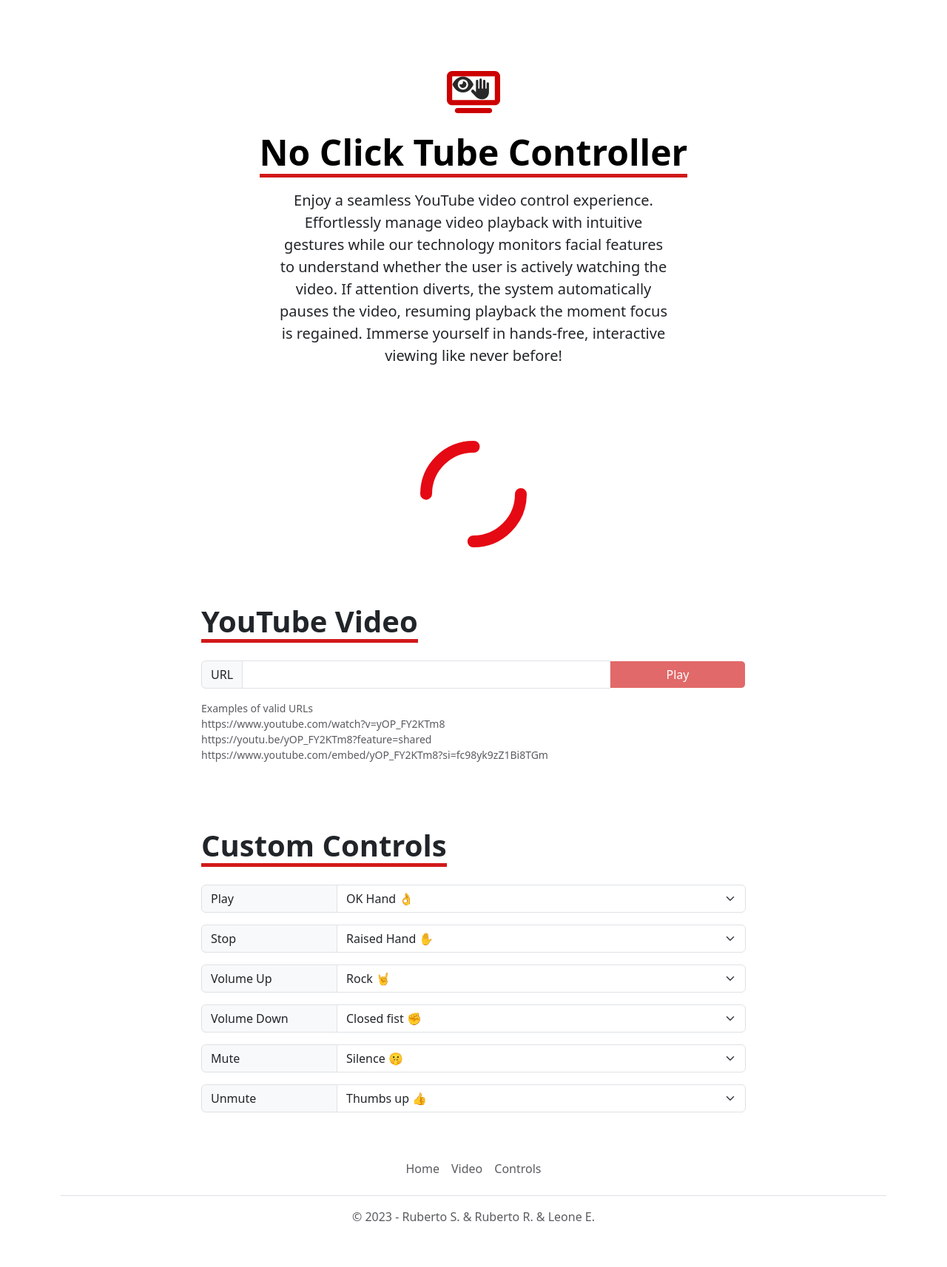
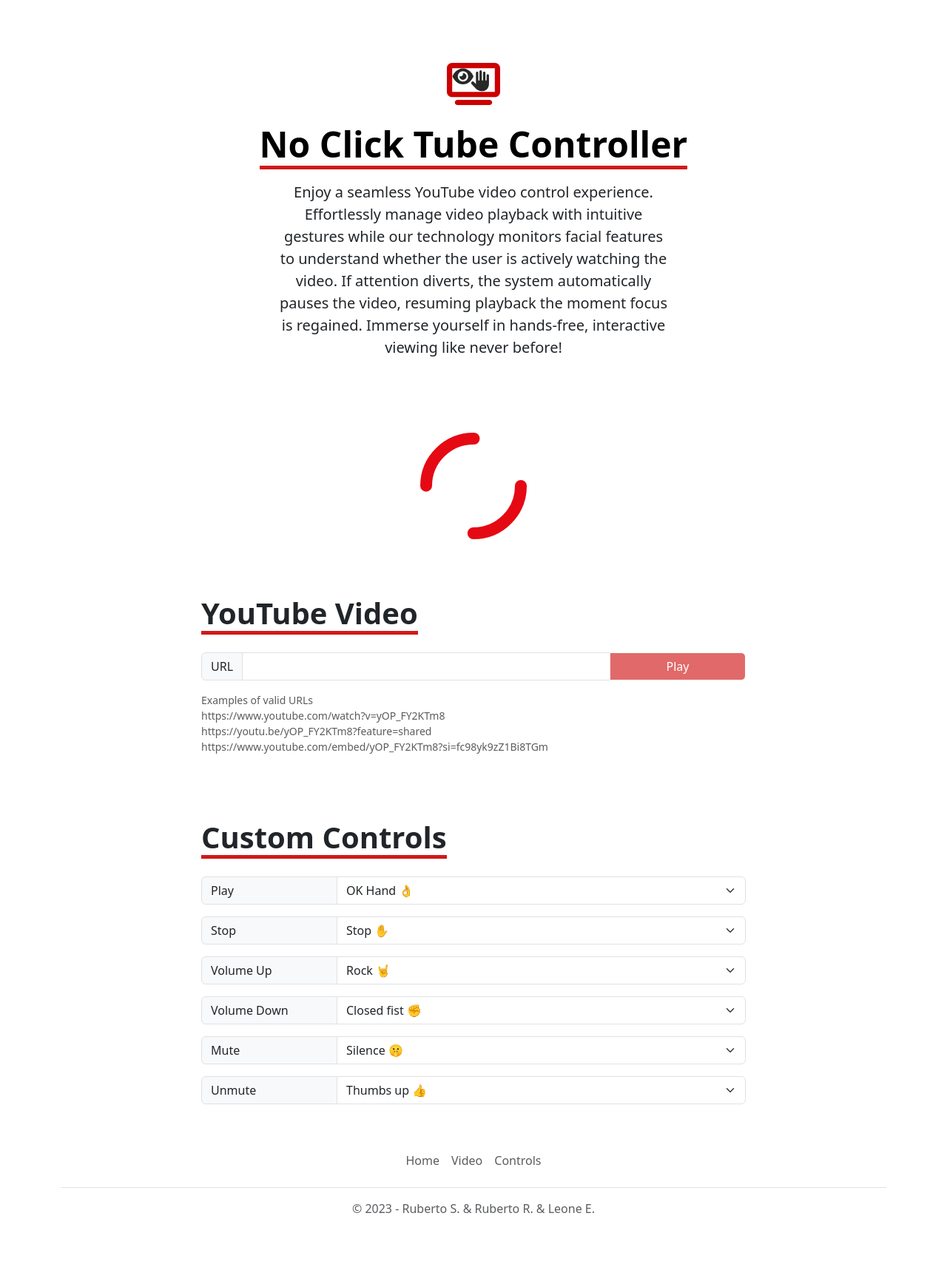
Before and after one commit to Er-Simon/NoClickTubeController, a Flask app: page / in a window 1280 px wide. Shown: the part 75-1788 px from the top of the page at 74% size. After the commit the page ends 1715 px from the top, so only its background shows below. Run offline with Flask 3, Linux system fonts and the light colour scheme; some libraries are stand-ins or nearby versions.

Commit message:
fix minor issues

```diff
--- a/static/scripts/youtube-player.js
+++ b/static/scripts/youtube-player.js
@@ -27,7 +27,7 @@
   EightFingers: '8️⃣'
 };
 
-const MIN_FOCUS_NOFOCUS_TIME = 1300;
+const MIN_FOCUS_NOFOCUS_TIME = 1600;
 
 
 var player = undefined;
--- a/static/style.css
+++ b/static/style.css
@@ -14,7 +14,11 @@
     z-index: 1;
 }
 
-.my-nav-link {
+.my-padding-top {
+    padding-top: 4rem;
+}
+
+.my-nav-link, .my-nav-link:focus {
     color: #282828 !important;
 }
 
@@ -32,7 +36,7 @@
     color: #282828 !important;
 }
 
-.my-button {
+.my-button, .my-button:focus {
     background-color: rgba(204,0,0,0.9) !important;
     color: white !important;
     font-weight: 500 !important;
--- a/templates/header.html
+++ b/templates/header.html
@@ -1,5 +1,5 @@
-<div class="container">
-  <header class="d-flex flex-wrap justify-content-center py-3 mb-4 border-bottom">
+<div class="container fixed-top bg-white" id="header">
+  <header class="d-flex flex-wrap justify-content-center py-3 mb-0 border-bottom">
     <a href="#" class="d-flex align-items-center mb-3 mb-md-0 me-md-auto link-body-emphasis text-decoration-none">
       <svg class="bi me-4" width="40" height="32" xmlns="http://www.w3.org/2000/svg">
         <image href="static/images/logo.svg" width="40" height="32" />
--- a/templates/index.html
+++ b/templates/index.html
@@ -28,7 +28,7 @@
   <body>
     {% include 'header.html' %}
 
-    <div class="container">
+    <div class="container my-padding-top">
       {% include 'heroes.html' %}
 
       <div class="text-center mb-5">
@@ -79,7 +79,7 @@
         </div>
       </div>
 
-      <div class="row mt-5" id="videoSection">
+      <div class="row" id="videoSection">
         <div class="col-12 col-md-8 offset-md-2">
           <div class="mb-3">
             <label for="basic-url" class="form-label display-6 fw-bold my-border mb-4">YouTube Video</label>
@@ -157,14 +157,14 @@
             <script>
               const controls = {
                 closed_fist: 'Closed fist ✊',
-                open_palm: 'Open palm ✋',
+                open_palm: 'Open palm 🖐️',
                 mute: 'Silence 🤫',
-                stop: 'Raised Hand ✋',
+                stop: 'Stop ✋',
                 call: 'Call Me 🤙',
                 ok: 'OK Hand 👌',
                 dislike: 'Thumbs down 👎',
                 like: 'Thumbs up 👍',
-                peace: 'Victory ✌️',
+                peace: 'Peace ✌️',
                 rock: 'Rock 🤘',
                 TwoFingers: 'Two fingers',
                 ThreeFingers: 'Three fingers',
@@ -267,6 +267,36 @@
 
     {% include 'toasts.html' %}
 
+    <script>
+      var navs = document.getElementsByClassName('my-nav-link');
+
+      for (let i = 0; i < navs.length; i++) {
+        let item = navs[i];
+
+        item.addEventListener('click', function(event) {
+          console.log(item);
+
+          var url = item.href;
+          var lastSlashIndex = url.lastIndexOf('/');
+
+          var sectionId = url.substring(lastSlashIndex + 1 + 1);
+
+          if (sectionId !== '') {
+            let headerHeight = document.getElementById('header').offsetHeight;
+
+            var section = document.getElementById(sectionId);
+
+            if (section) {
+              var offset = section.offsetTop - headerHeight;
+              window.scrollTo({ top: offset, behavior: 'smooth' });
+            }
+
+            event.preventDefault();
+          }
+        });
+      }
+      </script>
+
     <script src="https://www.youtube.com/iframe_api"></script>
     <script src="static/scripts/youtube-player.js"></script>
     <script src="static/scripts/mediapipe.js" type="module"></script>
```
